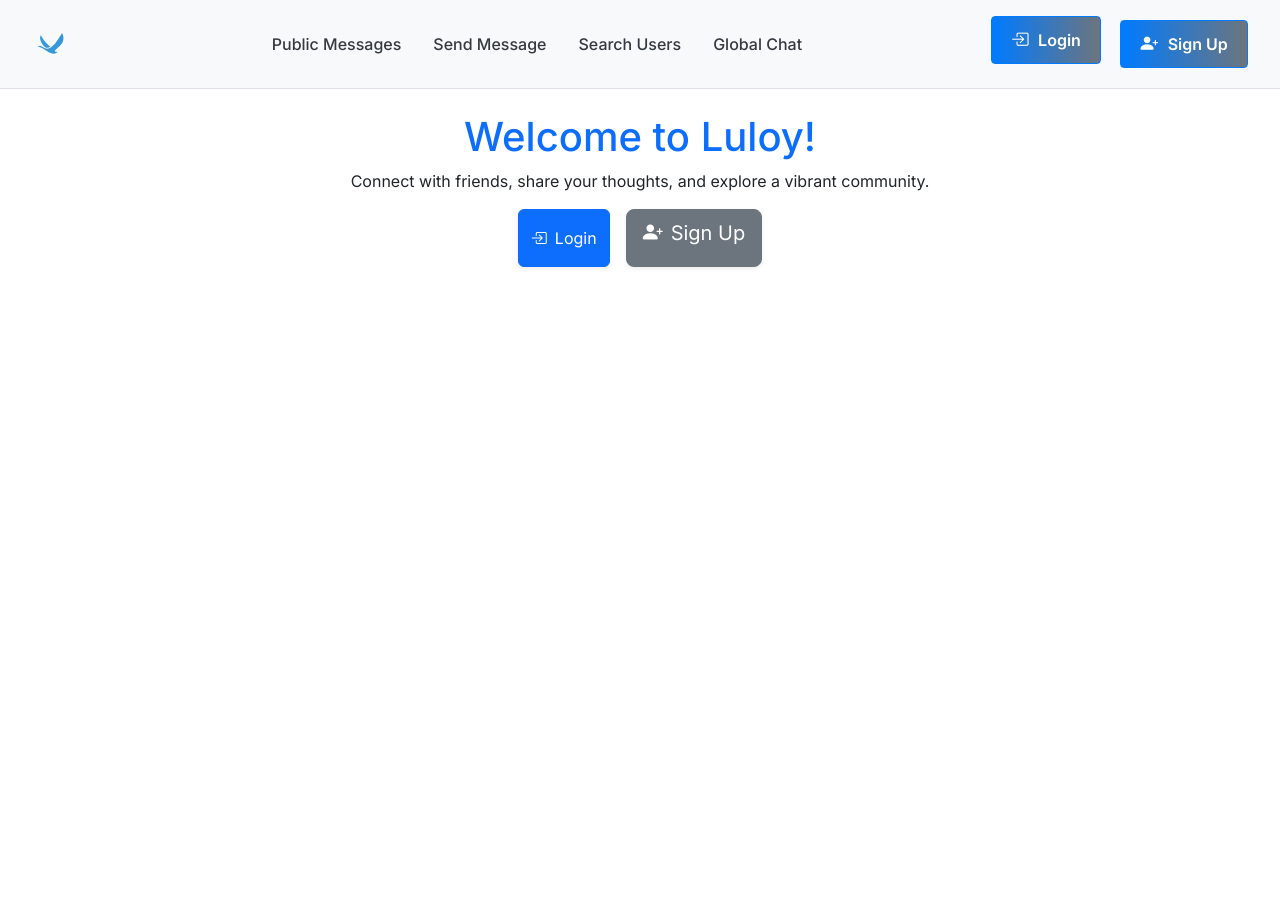
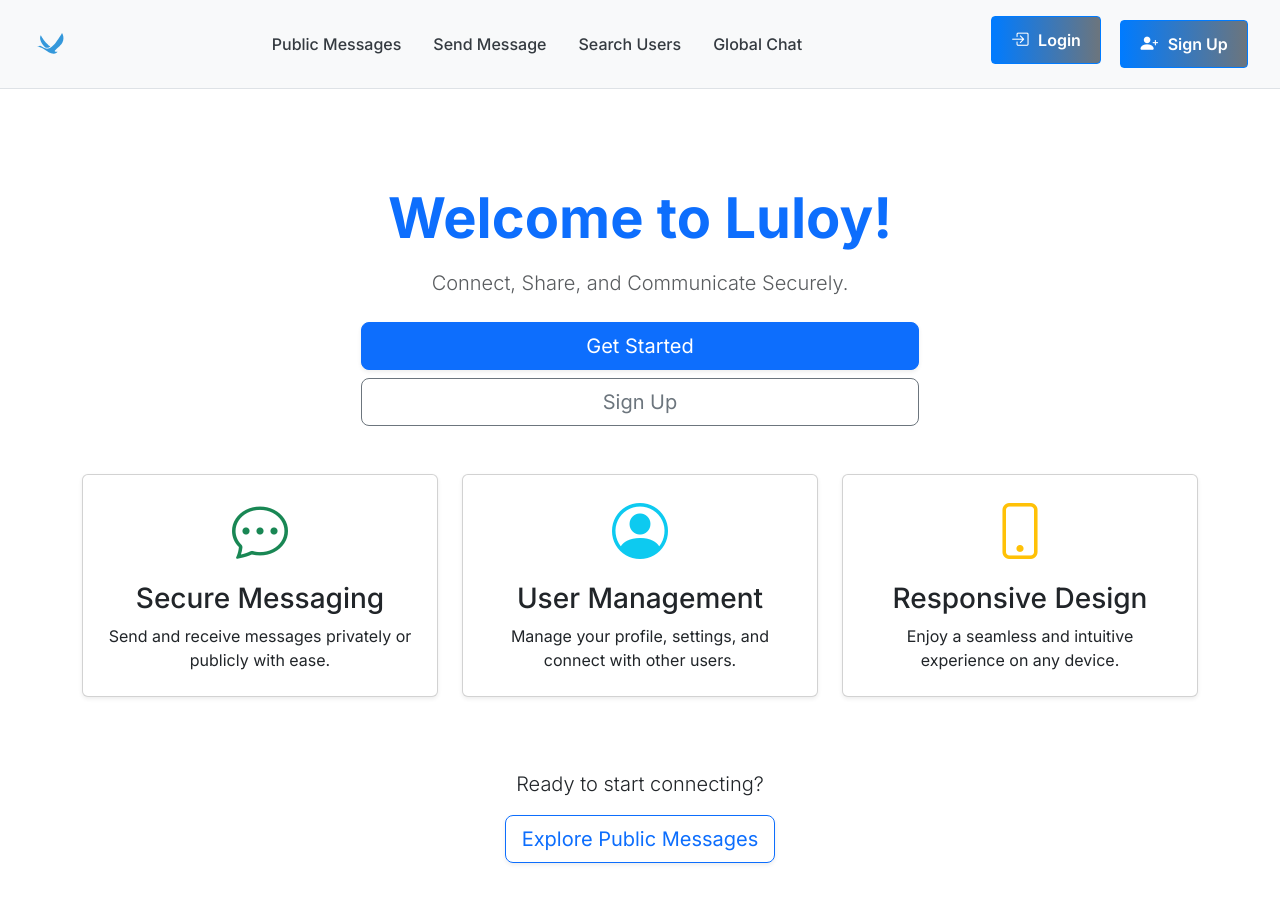
Before and after one commit to groovyrey/nextapp, a Next.js app: page / in a window 1280 px wide. Shown: the top 902 px of the page. Before the commit the page ends 800 px from the top, so only its background shows below. Built offline with nearby package versions, Linux system fonts and the light colour scheme; no server answers.

Commit message:
ImprovedApp

```diff
--- a/src/app/api/signup/route.js
+++ b/src/app/api/signup/route.js
@@ -21,6 +21,7 @@ export async function POST(request) {
       lastName: capitalizedLastName,
       age: parseInt(age),
       email: decodedToken.email,
+      authLevel: 0, // Default authLevel for new users
     });
 
     return NextResponse.json({ message: "User data saved successfully." }, { status: 200 });
--- a/src/app/api/user/[id]/route.js
+++ b/src/app/api/user/[id]/route.js
@@ -16,6 +16,7 @@ export async function GET(request, { params }) {
     const authLevel = userData.authLevel || 0;
 
     const publicUserData = {
+      uid: id,
       firstName: userData.firstName,
       lastName: userData.lastName,
       email: userData.email,
--- a/src/app/chat/page.js
+++ b/src/app/chat/page.js
@@ -49,6 +49,7 @@ export default function ChatPage() {
     }, [messages]);
 
     useEffect(() => {
+        document.title = "Chat";
         if (!userLoading && !user) {
             toast.error('You must be logged in to access the chat.');
             router.push('/login');
--- a/src/app/page.js
+++ b/src/app/page.js
@@ -1,64 +1,66 @@
-'use client';
-
+"use client";
 import { useEffect } from 'react';
-import { useRouter } from 'next/navigation';
-import { useUser } from './context/UserContext';
 import { motion } from 'framer-motion';
 import Link from 'next/link';
-import LoadingMessage from './components/LoadingMessage';
+// Import any other components like MessageCard if you want to reuse them for feature highlights
 
 export default function LandingPage() {
-  const { user, loading } = useUser();
-  const router = useRouter();
-
   useEffect(() => {
     document.title = "Welcome to Luloy!";
-    if (!loading && user) {
-      router.push('/home');
-    }
-  }, [user, loading, router]);
-
-  if (loading) {
-    return <LoadingMessage />;
-  }
-
+  }, []);
   return (
     <motion.div
       initial={{ opacity: 0, y: 20 }}
       animate={{ opacity: 1, y: 0 }}
-      transition={{ duration: 0.6 }}
-      className="flex flex-col items-center justify-center min-h-screen w-screen bg-background-color text-text-color p-4"
+      transition={{ duration: 0.5 }}
+      className="container text-center py-5"
     >
-      <motion.h1
-        initial={{ opacity: 0, y: -20 }}
-        animate={{ opacity: 1, y: 0 }}
-        transition={{ delay: 0.2, duration: 0.6 }}
-        className="text-5xl font-bold text-primary mb-6 text-center"
-      >
-        Welcome to Luloy!
-      </motion.h1>
-      <motion.p
-        initial={{ opacity: 0, y: -20 }}
-        animate={{ opacity: 1, y: 0 }}
-        transition={{ delay: 0.4, duration: 0.6 }}
-        className="text-xl text-center max-w-2xl mb-8"
-      >
-        Connect with friends, share your thoughts, and explore a vibrant community.
-      </motion.p>
-      <motion.div
-        initial={{ opacity: 0, scale: 0.8 }}
-        animate={{ opacity: 1, scale: 1 }}
-        transition={{ delay: 0.6, duration: 0.6 }}
-      >
-        <div className="d-flex justify-content-center gap-3">
-          <Link href="/login" className="btn btn-primary text-lg px-8 py-3">
-            <i className="bi bi-box-arrow-in-right me-2"></i>Login
+      {/* Hero Section */}
+      <div className="my-5">
+        <h1 className="display-4 fw-bold text-primary">Welcome to Luloy!</h1>
+        <p className="lead text-muted mt-3">Connect, Share, and Communicate Securely.</p>
+        <div className="d-grid gap-2 col-md-6 mx-auto mt-4">
+          <Link href="/login" className="btn btn-primary btn-lg">
+            Get Started
           </Link>
-          <Link href="/signup" className="btn btn-secondary btn-lg">
-            <i className="bi bi-person-plus-fill me-2"></i>Sign Up
+          <Link href="/signup" className="btn btn-outline-secondary btn-lg">
+            Sign Up
           </Link>
         </div>
-      </motion.div>
+      </div>
+
+      {/* Feature Highlights */}
+      <div className="row my-5">
+        <div className="col-md-4">
+          <motion.div whileHover={{ scale: 1.05 }} className="card shadow-sm p-4 mb-4">
+            <i className="bi bi-chat-dots display-4 text-success mb-3"></i>
+            <h3 className="card-title">Secure Messaging</h3>
+            <p className="card-text">Send and receive messages privately or publicly with ease.</p>
+          </motion.div>
+        </div>
+        <div className="col-md-4">
+          <motion.div whileHover={{ scale: 1.05 }} className="card shadow-sm p-4 mb-4">
+            <i className="bi bi-person-circle display-4 text-info mb-3"></i>
+            <h3 className="card-title">User Management</h3>
+            <p className="card-text">Manage your profile, settings, and connect with other users.</p>
+          </motion.div>
+        </div>
+        <div className="col-md-4">
+          <motion.div whileHover={{ scale: 1.05 }} className="card shadow-sm p-4 mb-4">
+            <i className="bi bi-phone display-4 text-warning mb-3"></i>
+            <h3 className="card-title">Responsive Design</h3>
+            <p className="card-text">Enjoy a seamless and intuitive experience on any device.</p>
+          </motion.div>
+        </div>
+      </div>
+
+      {/* Optional: Another Call to Action */}
+      <div className="my-5">
+        <p className="lead">Ready to start connecting?</p>
+        <Link href="/messages/public" className="btn btn-outline-primary btn-lg">
+          Explore Public Messages
+        </Link>
+      </div>
     </motion.div>
   );
 }
```
Also changed, not shown: src/app/home/page.js (+30 -53 lines), src/app/user/[id]/page.js (+16 -0 lines), src/app/user/settings/page.js (+4 -19 lines), src/app/user/update-authlevel/page.js (+27 -0 lines).
